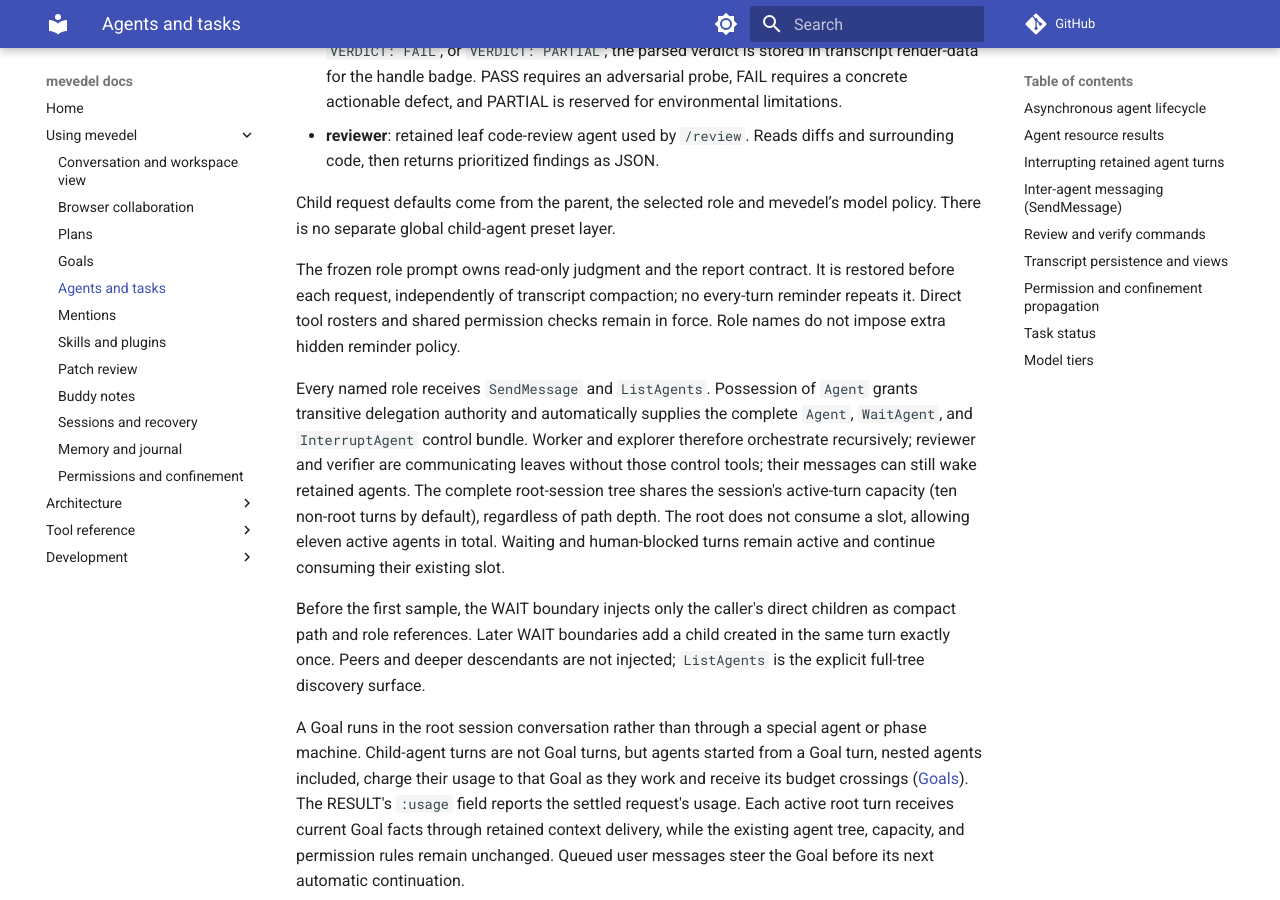
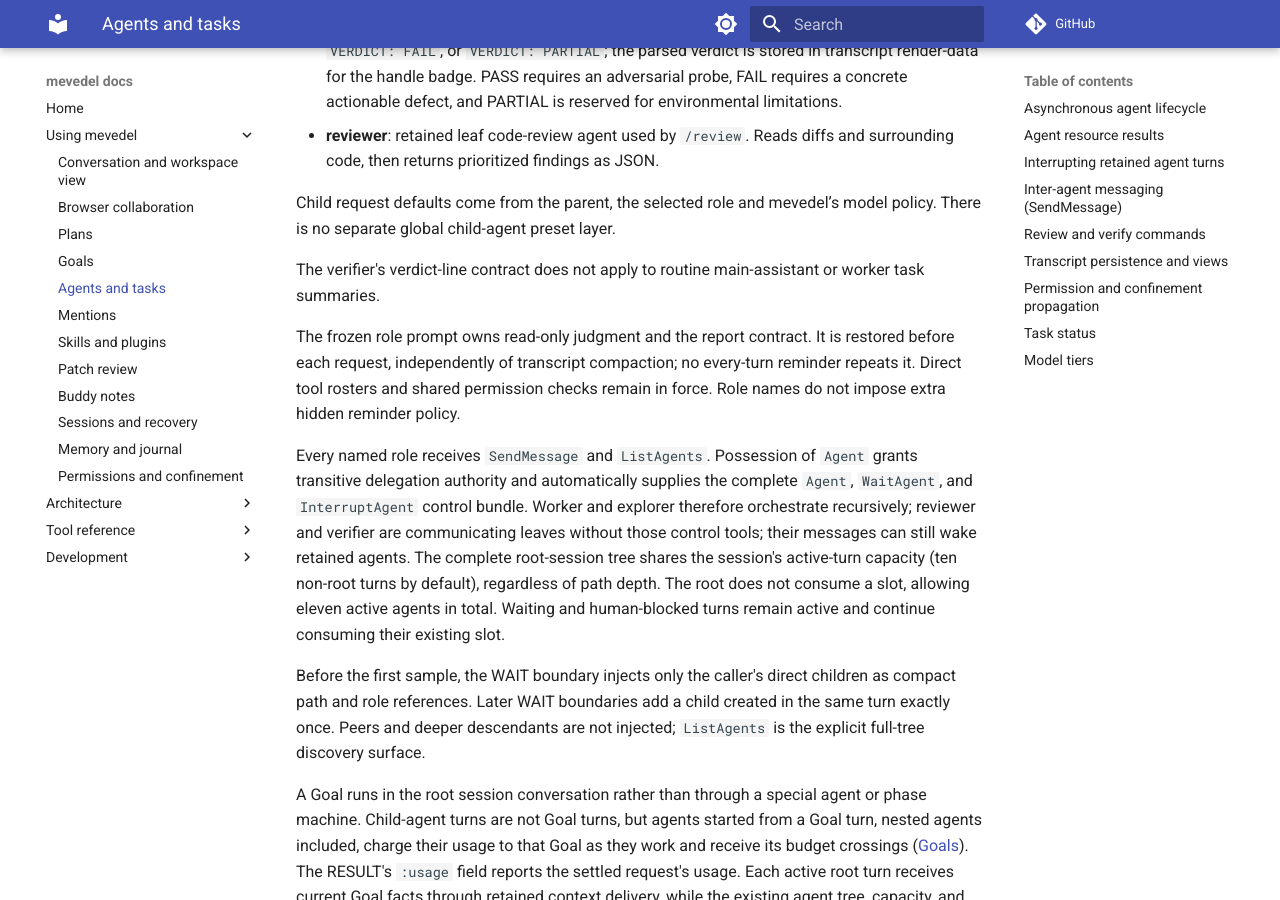
Before and after one commit to FrauH0lle/mevedel, an MkDocs documentation site: the page built from docs/agents.md, in a window 1280 px wide and 900 px high, scrolled down 5414 px. Built offline with MkDocs 1.6.1 and Material for MkDocs 9.7.7, drawn with Linux system fonts in a browser that asks for light colours; comment, search, counter and statistics services are not loaded.

Commit message:
fix(prompts): Scope verdict markers to verifier reports
Remove the duplicate verdict-line requirement from the main assistant role while preserving evidence-validation guidance and explicit verification contracts.

Document the role boundary and test assembled main and named-role prompts.

```diff
--- a/docs/agents.md
+++ b/docs/agents.md
@@ -266,6 +266,9 @@
 
 Child request defaults come from the parent, the selected role and mevedel’s
 model policy. There is no separate global child-agent preset layer.
+
+The verifier's verdict-line contract does not apply to routine main-assistant or
+worker task summaries.
 
 The frozen role prompt owns read-only judgment and the report contract. It is
 restored before each request, independently of transcript compaction; no
```
Also changed, not shown: prompts/system/base.md (+1 -2 lines), 1 other file.
